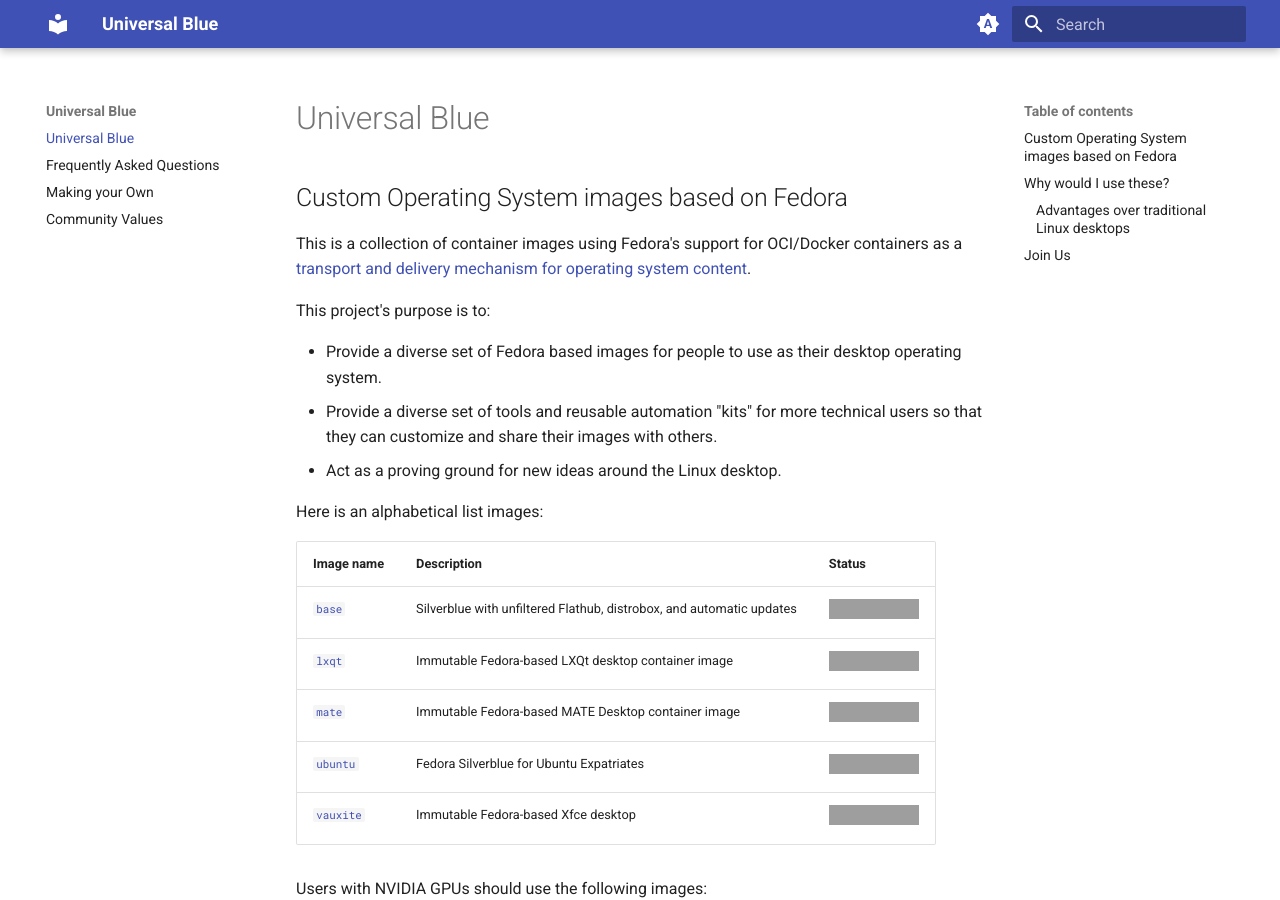
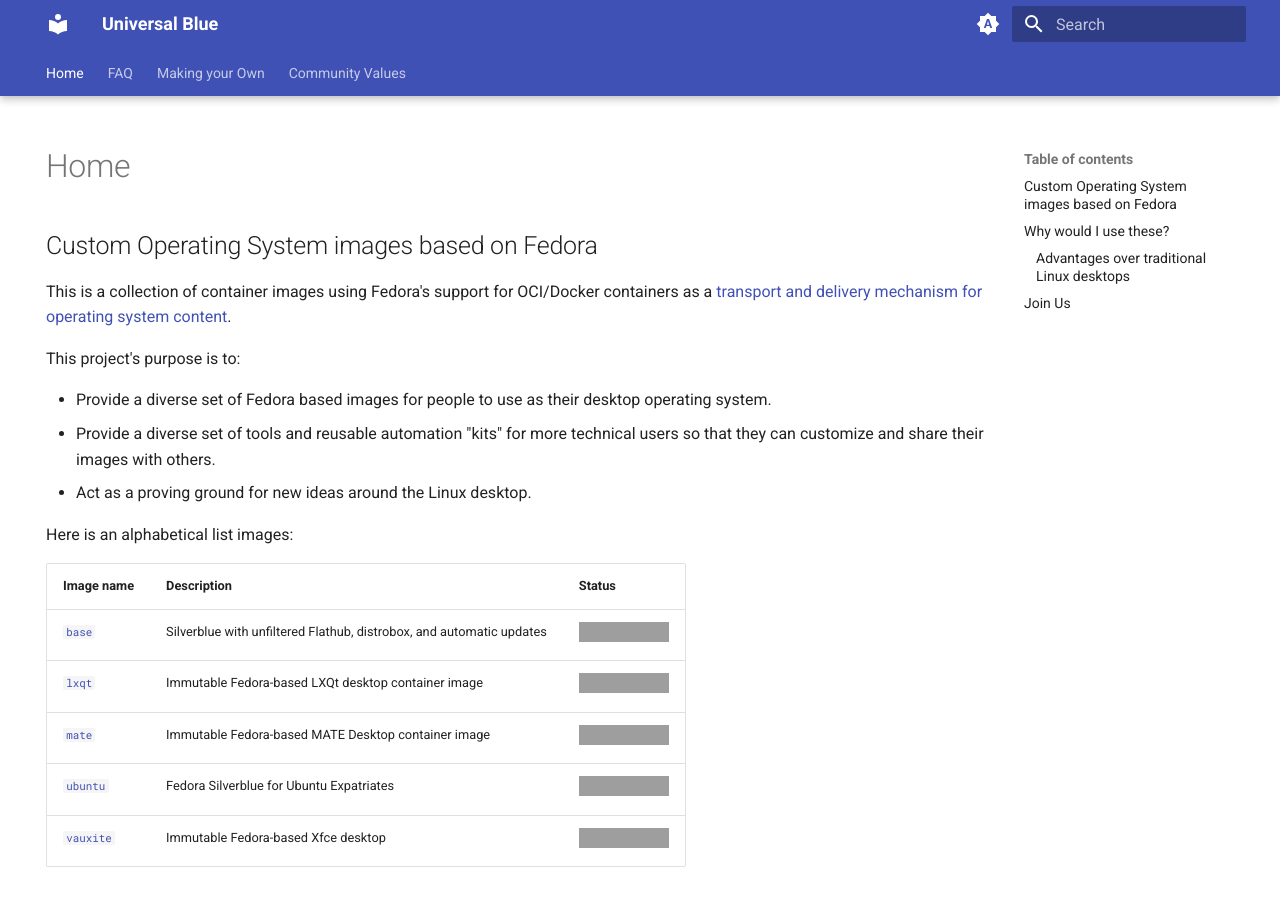
Before and after one commit to ublue-os/website, an MkDocs documentation site: the page built from docs/index.md, in a window 1280 px wide and 900 px high, cut to the strip 0-900 px from the top of the window. Built offline with MkDocs 1.6.1 and Material for MkDocs 9.7.7, drawn with Linux system fonts in a browser that asks for light colours; grey boxes are pictures that could not be loaded.

Commit message:
feat: rework pages to fit widgets, simplify nav

```diff
--- a/docs/faq.md
+++ b/docs/faq.md
@@ -1,4 +1,4 @@
-# Frequently Asked Questions
+# FAQ
 
 This is a list of some common questions/issues:
 
--- a/docs/index.md
+++ b/docs/index.md
@@ -1,4 +1,7 @@
-# Universal Blue
+---
+hide:
+  - navigation
+---
 
 ## Custom Operating System images based on Fedora
 
@@ -49,6 +52,8 @@ These images reflect a more [cloud-native](https://www.youtube.com/watch?v=vZ1LR
     - Built using ostree-enabled [OCI compliant images](https://opencontainers.org/)
 - Built-in container tools for developers
 
+
+
 ## Join Us
 
 We're always looking for people to help, all skill levels and areas of expertise are welcome.
--- a/mkdocs.yml
+++ b/mkdocs.yml
@@ -22,3 +22,7 @@ theme:
       toggle:
         icon: material/brightness-4
         name: Switch to system preference
+  features:
+    - navigation.tabs
+    - navigation.tabs.sticky
+    - navigation.top
```
Also changed, not shown: docs/values.md (+5 -0 lines).
